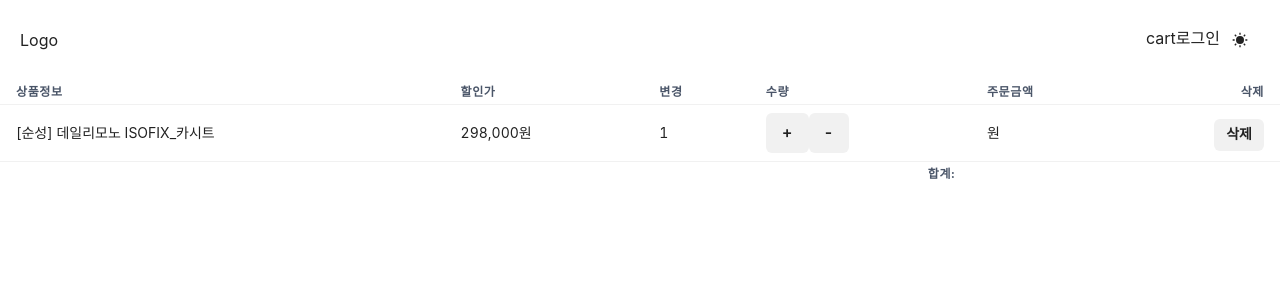
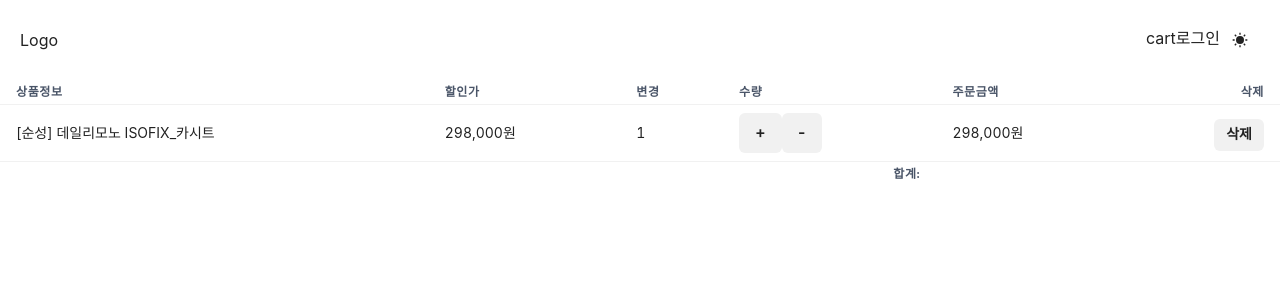
Before and after one commit to been95/simple-shopping-mall, a React (Create React App) app: page /cart in a window 1280 px wide. Shown: the top 300 px of the page. Built offline with nearby package versions, Linux system fonts and the light colour scheme.

Commit message:
feat:cart

```diff
--- a/src/pages/Cart.js
+++ b/src/pages/Cart.js
@@ -1,9 +1,9 @@
 import React from "react";
 import { useDispatch, useSelector } from "react-redux";
-import { addCount,addMinus, } from "./../store";
+import { addCount,addMinus,addDelete } from "./../store";
 import { Box, Table, Thead, Tbody, Tfoot, Tr, Th, Td, TableContainer, Button, Image,Flex } from "@chakra-ui/react";
 const Cart = () => {
-  let state = useSelector((state)=>state)
+  let state = useSelector((state)=>state,)
   let dispath = useDispatch();
 
   return (
@@ -30,7 +30,7 @@ const Cart = () => {
                 <Flex align="baseline">
                 <Button
                     onClick={() => {
-                      dispath(addCount(state.cart[i].id));
+                      dispath(addCount(state.cart[i].id,));
                     }}
                   >
                     +
@@ -45,10 +45,10 @@ const Cart = () => {
 
                 </Flex>
                 </Td>
-                <Td >원</Td>
+                <Td >{state.cart[i].sale}</Td>
                 <Td isNumeric> <Button size="sm"
                     onClick={() => {
-                      dispath(addCount(state.cart[i].id));
+                      dispath(addDelete(state.cart[i].id));
                     }}
                   >
                     삭제
--- a/src/store.js
+++ b/src/store.js
@@ -9,14 +9,18 @@ let cart = createSlice({
   reducers : {
     addCount(state, action){
      let number =state.findIndex((a)=>a.id ===action.payload)
+     state[number].count++
 
-     state[number].count++
     },
     addMinus(state, action){
       let number =state.findIndex((a)=>a.id ===action.payload)
-      state[number].count--
+        state[number].count--
+
+
     },
     addDelete(state, action){
+      let number =state.filter((a)=>a.id !== action.payload)
+
 
     },
     addItem(state, action){
```
